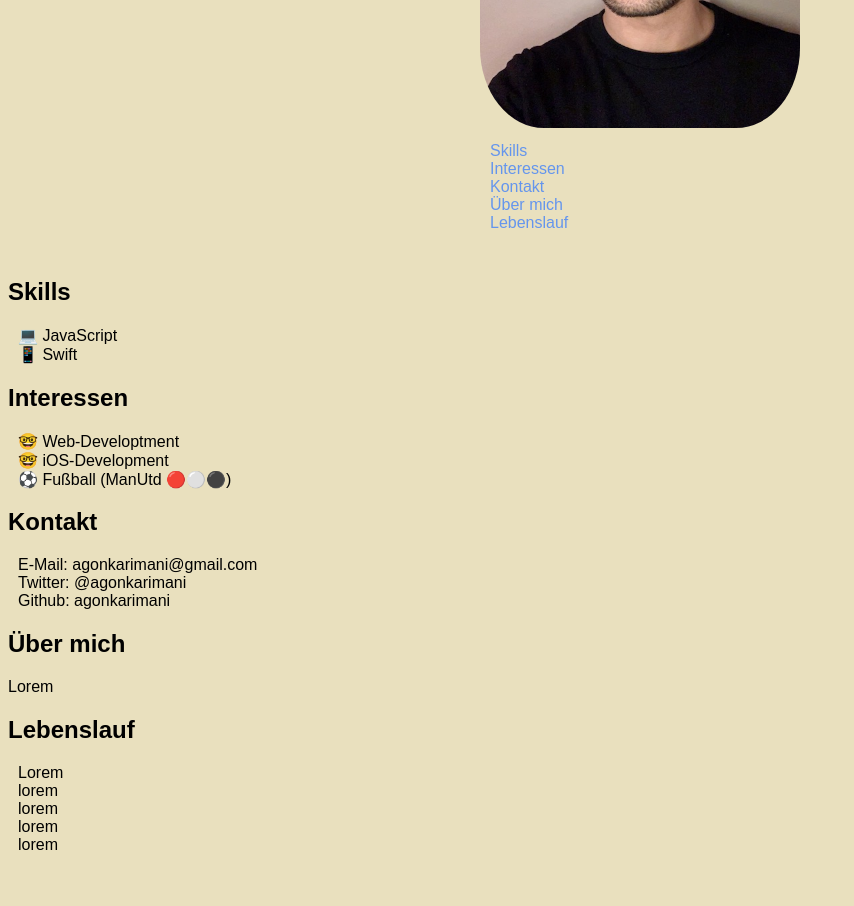
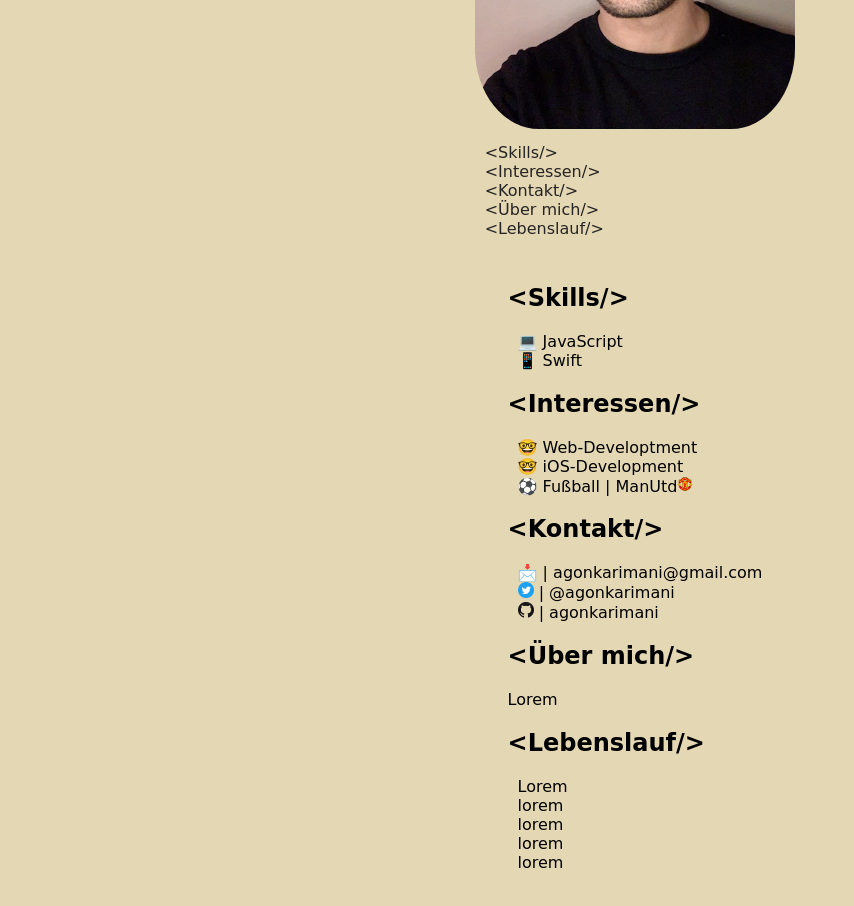
Before and after one commit to agonkarimani/personal-website, a plain HTML site: page personal-website.html in a window 1280 px wide. Shown: the part 360-1266 px from the top of the page, without its empty margins (0-854 px from the left). Drawn offline with Linux system fonts and the light colour scheme; a web font is replaced by a local one.

Commit message:
Adds to website

```diff
--- a/personal-website.html
+++ b/personal-website.html
@@ -6,22 +6,26 @@
     <meta name="viewport" content="width=device-width, initial-scale=1.0" />
     <title>Personal Website</title>
     <link rel="stylesheet" href="styles.css" />
+    <link rel="preconnect" href="https://fonts.gstatic.com" />
+    <link rel="preconnect" href="https://fonts.gstatic.com">
+    <link href="https://fonts.googleapis.com/css2?family=Zilla+Slab+Highlight:wght@700&display=swap" rel="stylesheet">
+    <link rel="preconnect" href="https://fonts.gstatic.com">
   </head>
 
   <body>
     <header class="page-header">
-      <h1 class="heading">Agon Karimani</h1>
+      <h1 class="heading">&lt;Agon Karimani\&gt;</h1>
 
       <picture>
         <img src="/images/IMG_0002.jpg" alt="Agon Karimani" />
       </picture>
       <nav class="menu">
         <ul>
-          <li><a href="#skills">Skills</a></li>
-          <li><a href="#interessen">Interessen</a></li>
-          <li><a href="#kontakt">Kontakt</a></li>
-          <li><a href="#ueber">Über mich</a></li>
-          <li><a href="#lebenslauf">Lebenslauf</a></li>
+          <li><a href="#skills">&lt;Skills/&gt;</a></li>
+          <li><a href="#interessen">&lt;Interessen/&gt;</a></li>
+          <li><a href="#kontakt">&lt;Kontakt/&gt;</a></li>
+          <li><a href="#ueber">&lt;Über mich/&gt;</a></li>
+          <li><a href="#lebenslauf">&lt;Lebenslauf/&gt;</a></li>
         </ul>
       </nav>
     </header>
@@ -29,42 +33,59 @@
     <main class="page-main">
       <section>
         <div class="skills">
-          <h2 id="skills">Skills</h2>
+          <h2 id="skills">&lt;Skills/&gt;</span></h2>
           <ul>
-            <li>💻 JavaScript</li>
-            <li>📱 Swift</li>
+            <li>💻  JavaScript</li>
+            <li>📱  Swift</li>
           </ul>
         </div>
       </section>
       <section>
         <div class="interessen">
-          <h2 id="interessen">Interessen</h2>
+          <h2 id="interessen">
+            &lt;Interessen/&gt;
+          </h2>
           <ul>
-            <li>🤓 Web-Developtment</li>
-            <li>🤓 iOS-Development</li>
-            <li>⚽ Fußball (ManUtd 🔴⚪⚫)</li>
+            <li>🤓  Web-Developtment</li>
+            <li>🤓  iOS-Development</li>
+            <li>
+              ⚽  Fußball | ManUtd<img
+                class="img-manutd"
+                src="/images/manchester-united-fc.png"
+                alt=" "
+              />
+            </li>
           </ul>
         </div>
       </section>
       <section>
         <div class="kontakt">
-          <h2 id="kontakt">Kontakt</h2>
+          <h2 id="kontakt">&lt;Kontakt/&gt;
+          </h2>
           <ul>
-            <li>E-Mail: agonkarimani@gmail.com</li>
-            <li>Twitter: @agonkarimani</li>
-            <li>Github: agonkarimani</li>
+            <li>📩 | agonkarimani@gmail.com</li>
+            <li>
+              <img class="img-twi" src="/images/Twitter.png" alt="Twitter" /> | @agonkarimani
+            </li>
+            <li>
+              <img
+                class="img-git"
+                src="/images/GitHub-Mark-32px.png"
+                alt="github"
+              /> | agonkarimani
+            </li>
           </ul>
         </div>
       </section>
       <section>
         <div class="ueber">
-          <h2 id="ueber">Über mich</h2>
+          <h2 id="ueber">&lt;Über mich/&gt;</h2>
           <p>Lorem</p>
         </div>
       </section>
       <section>
         <div class="lebenslauf">
-          <h2 id="lebenslauf">Lebenslauf</h2>
+          <h2 id="lebenslauf">&lt;Lebenslauf/&gt;</h2>
           <ul>
             <li>Lorem</li>
             <li>lorem</li>
--- a/styles.css
+++ b/styles.css
@@ -3,9 +3,9 @@
 }
 
 body {
-  background-color: rgb(233, 224, 190);
-  font-family: sans-serif;
-  font-size: 112, 5%;
+  background-color: #e4d8b4;
+  font-family: 'Zilla Slab Highlight', cursive;
+  font-size: 118, 8%;
   line-height: 1, 4;
   display: grid;
   grid-gap: 1em;
@@ -34,6 +34,8 @@ textarea {
 
 .menu {
   display: grid;
+  margin-left: auto;
+  margin-right: auto;
  }
 
  ul {
@@ -43,12 +45,42 @@ textarea {
 }
 
 a {
-  color: cornflowerblue;
+  color: rgb(37, 36, 36);
   text-decoration: none;
+}
+
+a:hover {
+  color: darkgray;
 }
 
 img {
   border-radius: 20%;
   width: 320px;
   height: 400px;
+  margin-left: auto;
+  margin-right: auto;
 }
+
+.page-main {
+  margin-left: auto;
+  margin-right: auto;
+  text-align: justify;
+}
+
+.img-manutd {
+  width: 16px;
+  object-fit: cover;
+  height: 16px;
+}
+
+.img-twi {
+   width: 16px;
+   object-fit: cover;
+   height: 16px;
+}
+
+.img-git {
+   width: 16px;
+   object-fit: cover;
+   height: 16px;
+}
```
Also changed, not shown: images/GitHub-Mark-32px.png (added), images/Twitter.png (added), images/manchester-united-fc.png (added).
